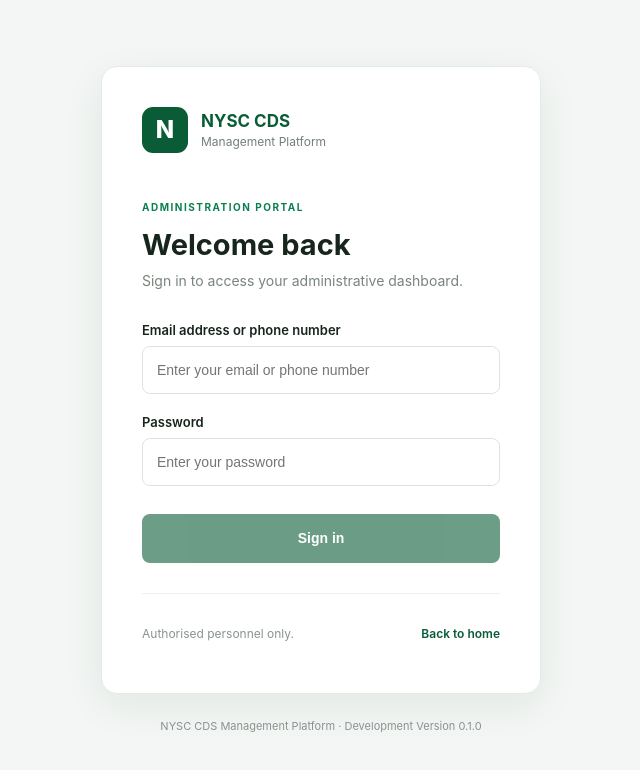
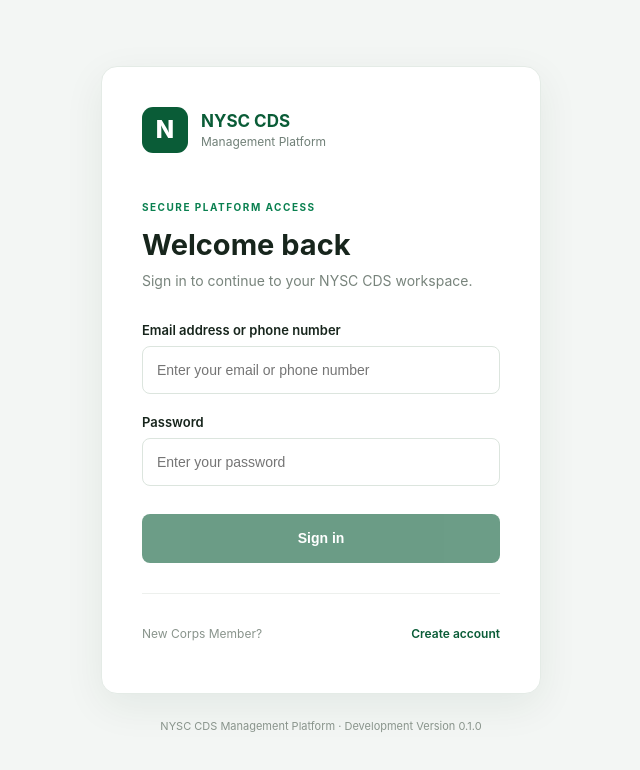
Before and after one commit to slim274/nysc-cds-platform, a SvelteKit app in the folder apps/web/: page /login in a window 1280 px wide. Shown: the top 770 px of the page, without its empty margins (319-959 px from the left). Built offline with nearby package versions, Linux system fonts and the light colour scheme.

Commit message:
feat(web): route Corps Member sign-ins to member portal

```diff
--- a/apps/web/src/routes/login/+page.svelte
+++ b/apps/web/src/routes/login/+page.svelte
@@ -21,6 +21,8 @@
         await goto('/lgi');
       } else if (session.roles.some((role) => role.code === 'CDS_COORDINATOR')) {
         await goto('/coordinator/handovers');
+      } else if (session.roles.some((role) => role.code === 'CORPS_MEMBER')) {
+        await goto('/corps-member');
       } else {
         await logout();
         errorMessage = 'Your account does not have access to this administration portal.';
@@ -58,11 +60,11 @@
     </div>
 
     <div class="heading">
-      <span class="eyebrow">ADMINISTRATION PORTAL</span>
+      <span class="eyebrow">SECURE PLATFORM ACCESS</span>
 
       <h2>Welcome back</h2>
 
-      <p>Sign in to access your administrative dashboard.</p>
+      <p>Sign in to continue to your NYSC CDS workspace.</p>
     </div>
 
     {#if errorMessage}
@@ -111,8 +113,8 @@
     </form>
 
     <div class="login-footer">
-      <p>Authorised personnel only.</p>
-      <a href="/">Back to home</a>
+      <p>New Corps Member?</p>
+      <a href="/register/corps-member">Create account</a>
     </div>
 
   </section>
```
